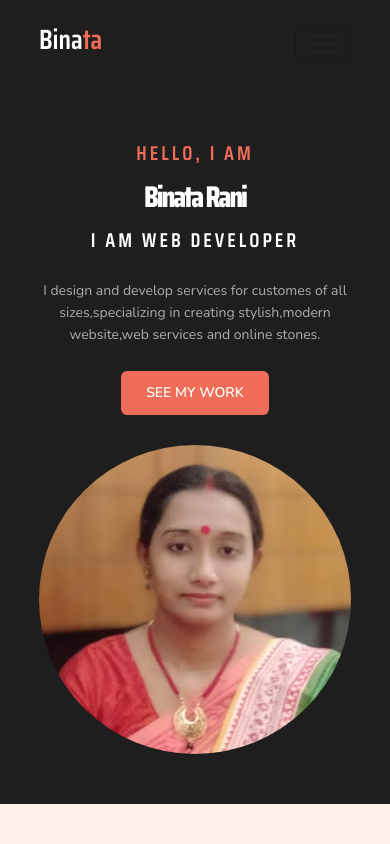
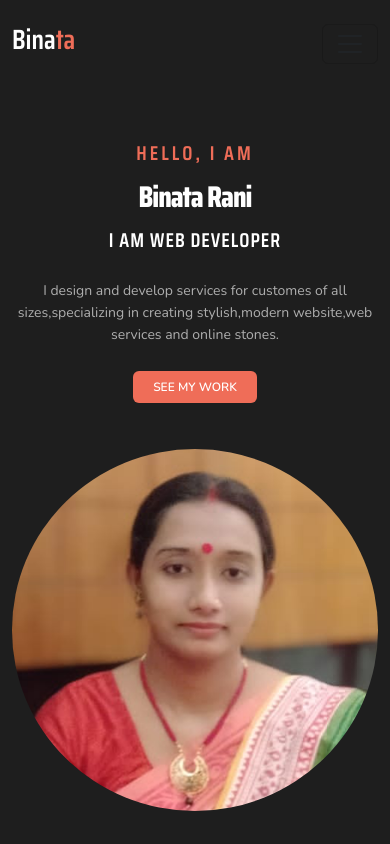
Before and after one commit to Binatarani/Personal-Portfolio, a plain HTML site: page index.html in a window 390 px wide. Shown: the top 844 px of the page. Drawn offline with nearby package versions, Linux system fonts and the light colour scheme.

Commit message:
Hero area

```diff
--- a/index.html
+++ b/index.html
@@ -104,7 +104,7 @@
             </div>
             <div class="col-lg-5">
               <div class="hero-image">
-                <img class="w-100" src="img/hero-1.png" alt="" />
+                <img class="w-100 mt-3" src="img/hero-1.png" alt="" />
               </div>
             </div>
           </div>
--- a/style.css
+++ b/style.css
@@ -121,7 +121,7 @@ Header area
   height: 100%;
   background-color: #111;
   z-index: -1;
-  transition: 2s ease-in-out;
+  transition: 0.5s ease-in-out;
 }
 #preloader-area::before {
   left: 0px;
@@ -455,18 +455,6 @@ Contact area
   .header-area .nav-item:last-child a {
     text-align: center;
   }
-  /* slider area
-   */
-  .container {
-    padding: 0 10%;
-  }
-  .slider-area {
-    padding: 0px;
-    margin-top: 0;
-  }
-  .slider-area .hero-text {
-    margin-right: 20px;
-  }
 
   /* service area
    */
@@ -540,17 +528,18 @@ Contact area
   .hero-text {
     margin-bottom: 30px;
   }
-  .slider-area .hero-text h2 {
+  .hero-area .hero-text h2 {
     letter-spacing: -1px;
   }
-  .slider-area .hero-text h4 {
+  .hero-area .hero-text h4 {
     letter-spacing: 1px;
   }
-  .slider-area .hero-text a {
+  .hero-area .hero-text a {
     padding: 10px 20px;
     font-size: 12px;
     line-height: 12px;
   }
+
   /* service area
  */
   .service-area {
```
